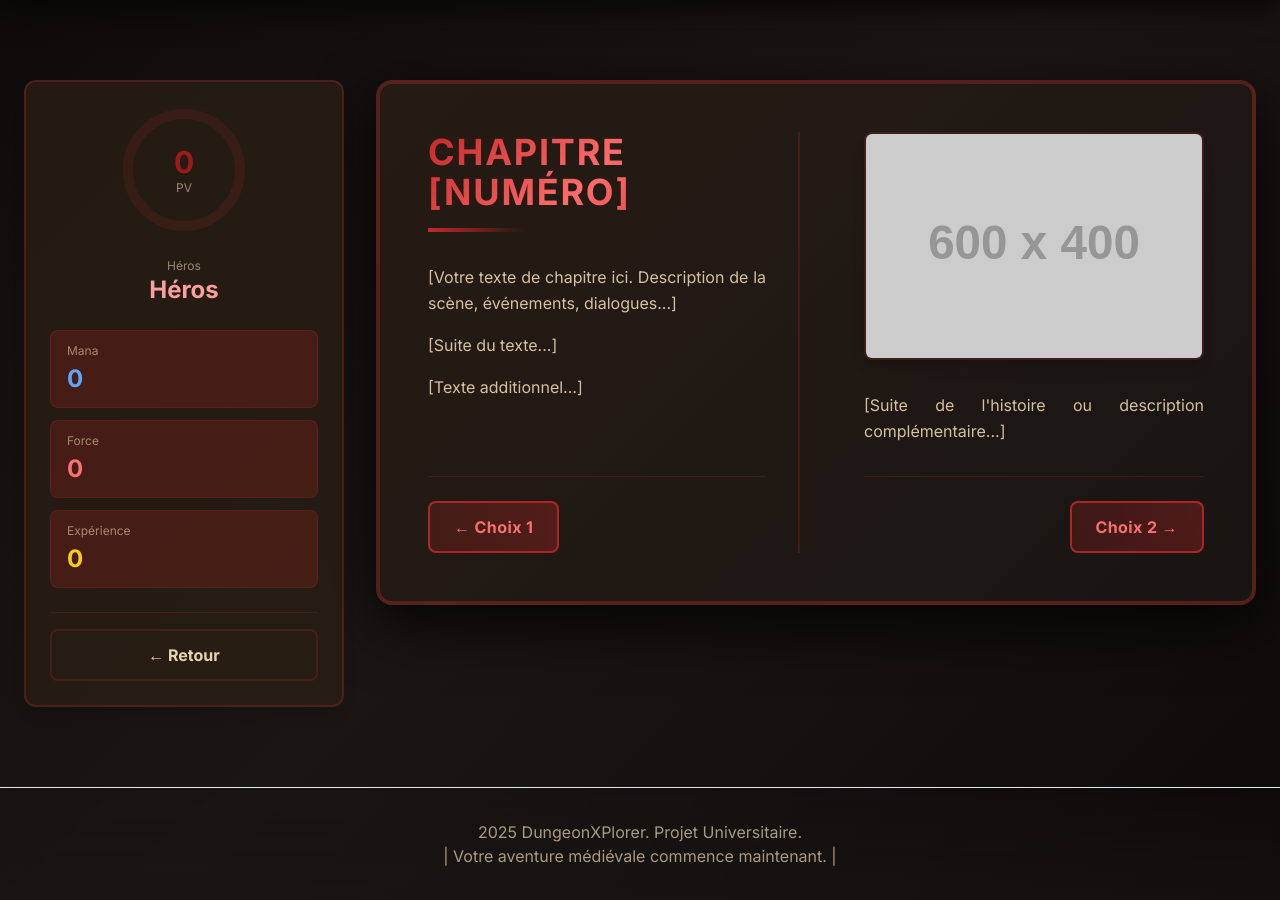
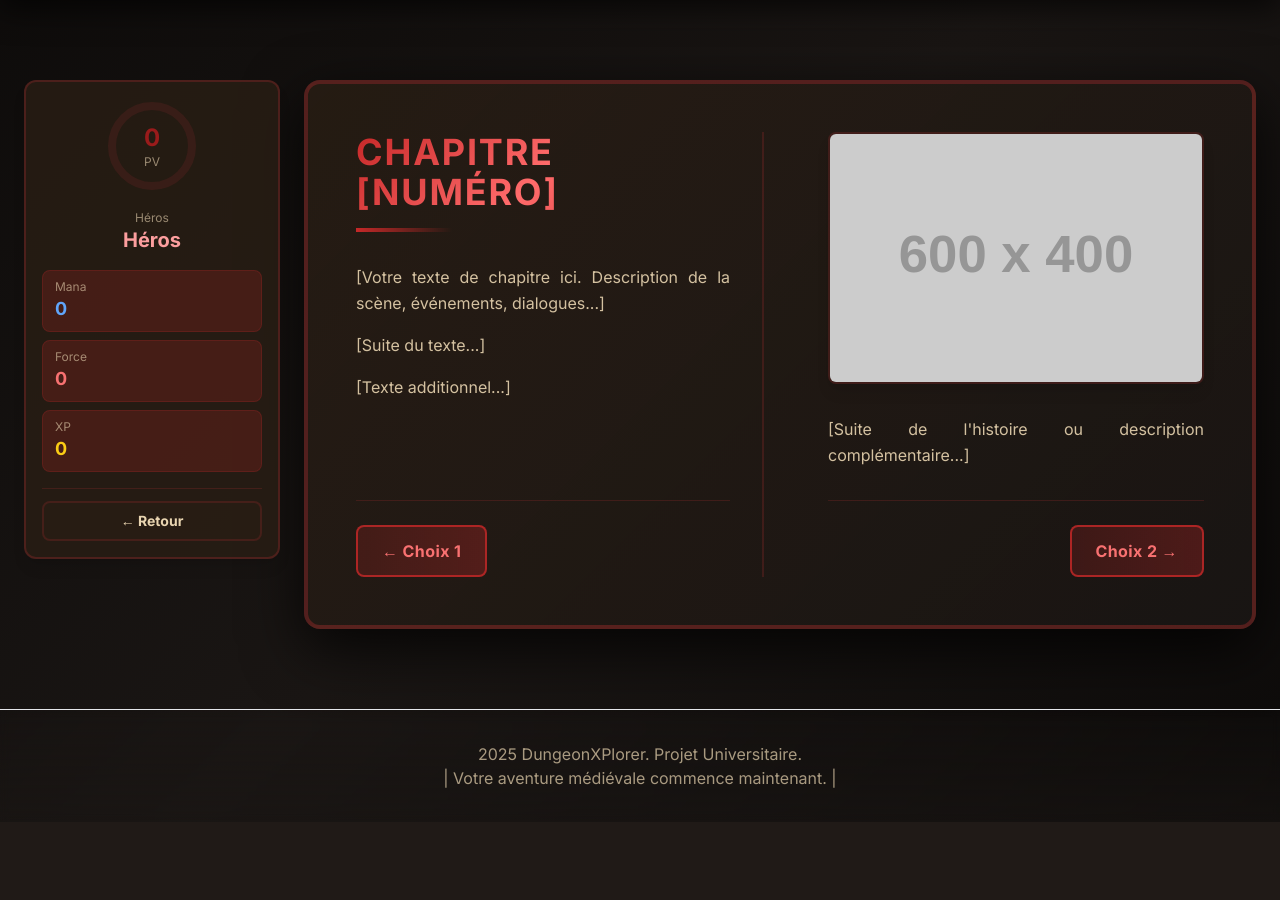
Before and after one commit to marchandvalentin/DungeonXplorer, a PHP site: template PHP/Views/viewChapter.php in a window 1280 px wide. Shown: the part 89-989 px from the top of the page. After the commit the page ends 911 px from the top, so only its background shows below. Run offline with PHP 8.4, Linux system fonts and the light colour scheme; the template is opened without the code that fills it, so the values that code supplies are empty; grey boxes labelled with a size stand in for pictures from a placeholder-image service; some libraries are stand-ins or nearby versions.

Commit message:
[FIX] Adjusted the scale

```diff
--- a/PHP/Views/viewChapter.php
+++ b/PHP/Views/viewChapter.php
@@ -14,10 +14,10 @@
 
     <!-- Chapter Book Section -->
     <section class="max-w-7xl mx-auto px-6 py-20">
-        <div class="flex gap-8 items-start">
+        <div class="flex gap-6 items-start">
             <!-- Hero Information Sidebar - Left Side -->
-            <div class="w-80 flex-shrink-0">
-                <div class="bg-[rgba(42,30,20,0.8)] border-2 border-[rgba(139,40,40,0.4)] rounded-xl p-6 shadow-lg sticky top-6">
+            <div class="w-64 flex-shrink-0">
+                <div class="bg-[rgba(42,30,20,0.8)] border-2 border-[rgba(139,40,40,0.4)] rounded-xl p-4 shadow-lg sticky top-6">
                     <!-- Circular Health Display -->
                     <?php
                     $pv = $hero['pv'] ?? 0;
@@ -35,24 +35,24 @@
                         $pvColor = '#991b1b'; // Dark Red
                     }
                     ?>
-                    <div class="flex flex-col items-center gap-6">
-                        <div class="relative w-32 h-32">
+                    <div class="flex flex-col items-center gap-4">
+                        <div class="relative w-24 h-24">
                             <!-- Background Circle -->
-                            <svg class="transform -rotate-90 w-32 h-32">
-                                <circle cx="64" cy="64" r="56" stroke="rgba(139,40,40,0.2)" stroke-width="10" fill="none"/>
-                                <circle cx="64" cy="64" r="56"
+                            <svg class="transform -rotate-90 w-24 h-24">
+                                <circle cx="48" cy="48" r="40" stroke="rgba(139,40,40,0.2)" stroke-width="8" fill="none"/>
+                                <circle cx="48" cy="48" r="40"
                                         stroke="<?php echo $pvColor; ?>"
-                                        stroke-width="10"
+                                        stroke-width="8"
                                         fill="none"
-                                        stroke-dasharray="<?php echo 2 * M_PI * 56; ?>"
-                                        stroke-dashoffset="<?php echo 2 * M_PI * 56 * (1 - $pvPercentage / 100); ?>"
+                                        stroke-dasharray="<?php echo 2 * M_PI * 40; ?>"
+                                        stroke-dashoffset="<?php echo 2 * M_PI * 40 * (1 - $pvPercentage / 100); ?>"
                                         stroke-linecap="round"
                                         style="transition: stroke-dashoffset 0.5s ease, stroke 0.3s ease;"/>
                             </svg>
                             <!-- PV Value in Center -->
                             <div class="absolute inset-0 flex items-center justify-center">
                                 <div class="text-center">
-                                    <div class="text-3xl font-bold" style="color: <?php echo $pvColor; ?>;">
+                                    <div class="text-2xl font-bold" style="color: <?php echo $pvColor; ?>;">
                                         <?php echo $pv; ?>
                                     </div>
                                     <div class="text-xs text-medieval-cream/60">PV</div>
@@ -63,28 +63,28 @@
                         <!-- Hero Name -->
                         <div class="text-center">
                             <div class="text-xs text-medieval-cream/60">Héros</div>
-                            <div class="text-2xl font-bold text-medieval-lightred"><?php echo htmlspecialchars($hero['name'] ?? 'Héros'); ?></div>
+                            <div class="text-xl font-bold text-medieval-lightred"><?php echo htmlspecialchars($hero['name'] ?? 'Héros'); ?></div>
                         </div>
 
                         <!-- Hero Stats -->
-                        <div class="w-full space-y-3">
-                            <div class="bg-[rgba(198,40,40,0.2)] px-4 py-3 rounded-lg border border-medieval-red/20">
-                                <div class="text-xs text-medieval-cream/60 mb-1">Mana</div>
-                                <div class="text-2xl font-bold text-blue-400"><?php echo htmlspecialchars($hero['mana'] ?? 0); ?></div>
+                        <div class="w-full space-y-2">
+                            <div class="bg-[rgba(198,40,40,0.2)] px-3 py-2 rounded-lg border border-medieval-red/20">
+                                <div class="text-xs text-medieval-cream/60">Mana</div>
+                                <div class="text-lg font-bold text-blue-400"><?php echo htmlspecialchars($hero['mana'] ?? 0); ?></div>
                             </div>
-                            <div class="bg-[rgba(198,40,40,0.2)] px-4 py-3 rounded-lg border border-medieval-red/20">
-                                <div class="text-xs text-medieval-cream/60 mb-1">Force</div>
-                                <div class="text-2xl font-bold text-red-400"><?php echo htmlspecialchars($hero['strength'] ?? 0); ?></div>
+                            <div class="bg-[rgba(198,40,40,0.2)] px-3 py-2 rounded-lg border border-medieval-red/20">
+                                <div class="text-xs text-medieval-cream/60">Force</div>
+                                <div class="text-lg font-bold text-red-400"><?php echo htmlspecialchars($hero['strength'] ?? 0); ?></div>
                             </div>
-                            <div class="bg-[rgba(198,40,40,0.2)] px-4 py-3 rounded-lg border border-medieval-red/20">
-                                <div class="text-xs text-medieval-cream/60 mb-1">Expérience</div>
-                                <div class="text-2xl font-bold text-yellow-400"><?php echo htmlspecialchars($hero['xp'] ?? 0); ?></div>
+                            <div class="bg-[rgba(198,40,40,0.2)] px-3 py-2 rounded-lg border border-medieval-red/20">
+                                <div class="text-xs text-medieval-cream/60">XP</div>
+                                <div class="text-lg font-bold text-yellow-400"><?php echo htmlspecialchars($hero['xp'] ?? 0); ?></div>
                             </div>
                         </div>
 
                         <!-- Back Button -->
-                        <div class="w-full pt-4 border-t border-[rgba(139,40,40,0.3)]">
-                            <a href="/heros" class="flex items-center justify-center gap-2 px-4 py-3 bg-[rgba(42,30,20,0.5)] border-2 border-[rgba(139,40,40,0.3)] rounded-lg text-medieval-cream font-bold hover:bg-[rgba(139,40,40,0.3)] hover:border-medieval-red/60 transition-all duration-300 w-full">
+                        <div class="w-full pt-3 border-t border-[rgba(139,40,40,0.3)]">
+                            <a href="/heros" class="flex items-center justify-center gap-2 px-3 py-2 bg-[rgba(42,30,20,0.5)] border-2 border-[rgba(139,40,40,0.3)] rounded-lg text-medieval-cream text-sm font-bold hover:bg-[rgba(139,40,40,0.3)] hover:border-medieval-red/60 transition-all duration-300 w-full">
                                 ← Retour
                             </a>
                         </div>
```
